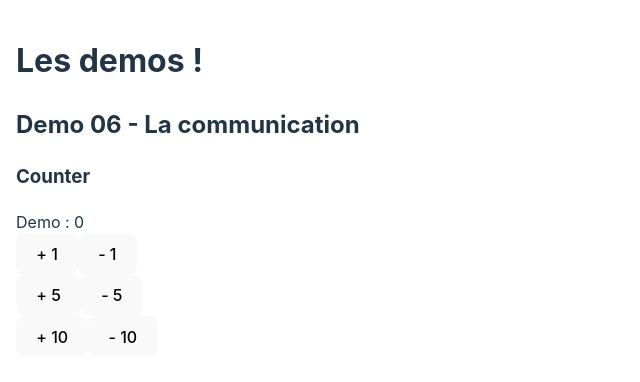
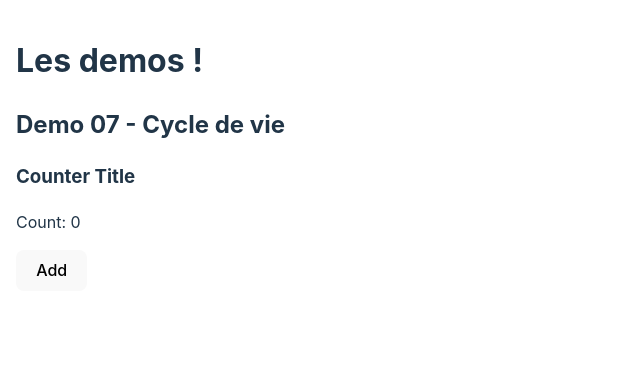
Before and after one commit to FormCours/TF_2022_FS_Web__React_Demo, a React (Vite) app: page / in a window 1280 px wide. Shown: the top 382 px of the page, without its empty margins (0-640 px from the left). Built offline with nearby package versions, Linux system fonts and the light colour scheme.

Commit message:
WIP - Demo Effect

```diff
--- a/src/App.jsx
+++ b/src/App.jsx
@@ -10,6 +10,7 @@
 import Multi3 from './components/multi-3/multi-3';
 import TemperatureConvertForm from './components/temperature-convert-form/temperature-convert-form';
 import Counter from './containers/counter/counter';
+import CounterEffect from './containers/counter-effect/counter-effect';
 
 function App() {
 
@@ -37,8 +38,11 @@
       <TemperatureConvertForm />
       <TemperatureConvertForm /> */}
 
-      <h2>Demo 06 - La communication</h2>
-      <Counter />
+      {/* <h2>Demo 06 - La communication</h2>
+      <Counter /> */}
+
+			<h2>Demo 07 - Cycle de vie</h2>
+      <CounterEffect />
     </div>
   )
 }
--- /dev/null
+++ b/src/containers/counter-effect/counter-effect.jsx
@@ -0,0 +1,44 @@
+import { useEffect } from "react";
+import { useState } from "react";
+
+const CounterEffect = () => {
+	const [count, setCount] = useState(0);
+	const [isActive, setActive] = useState(false);
+
+	// ON UPDATE
+	// Effet sans dépendance => Il va se lancer à chaque changement de state
+	useEffect(() => {
+		console.log("RENDER");
+	});
+	// Effet avec dépendance => Il va se lancer à chaque changement de count
+	useEffect(() => {
+		if (count === 10) {
+			document.title = `Youpi`;
+		} else {
+			document.title = `Vous avez cliqué ${count} fois`;
+		}
+		localStorage.setItem('counter', count);
+	}, [count]);
+
+	// ON INIT
+	useEffect(() => {
+		console.log("ON INIT");
+	}, []);
+
+	// ON DESTROY
+	useEffect(() => {
+		return () => {
+			// Logique de nettoyage
+			console.log("HELLO WORLD");
+			setCount(0);
+		}
+	},[]);
+
+	return <>
+		<h3 onClick={() => setActive(!isActive)} className={isActive ? 'active' : ''}>Counter Title</h3>
+		<p>Count: { count }</p>
+		<button onClick={() => setCount(count + 1)}>Add</button>
+	</>
+}
+
+export default CounterEffect;
--- a/src/index.css
+++ b/src/index.css
@@ -61,3 +61,7 @@
     background-color: #f9f9f9;
   }
 }
+
+.active {
+	color: rebeccapurple;
+}
```
